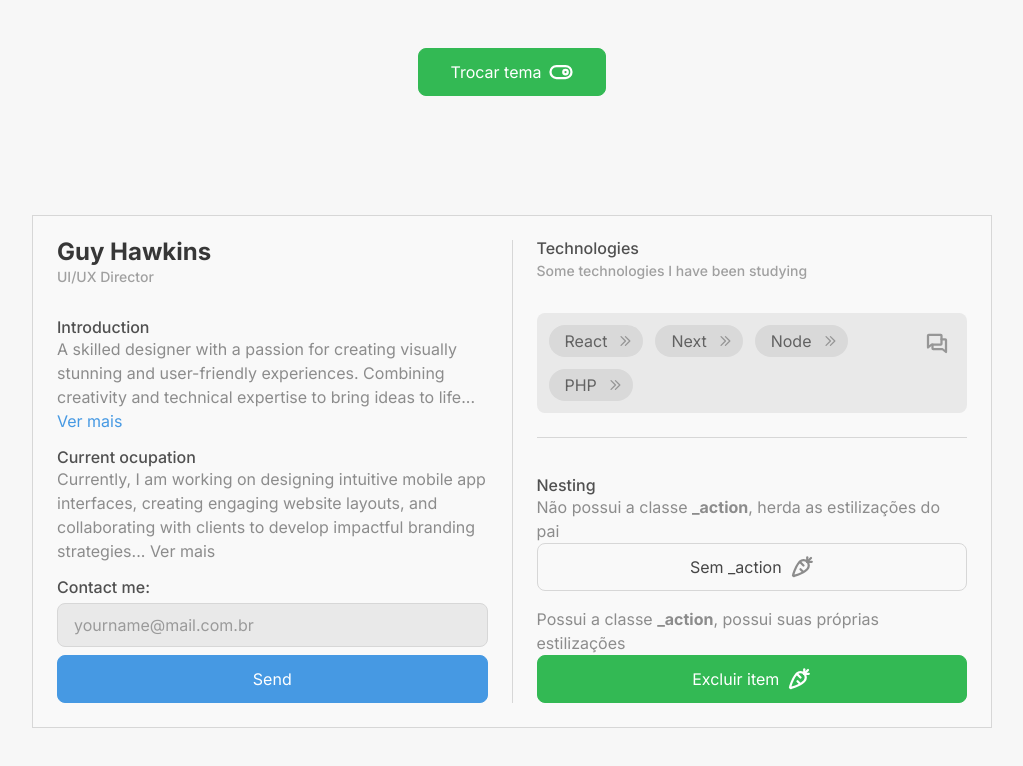
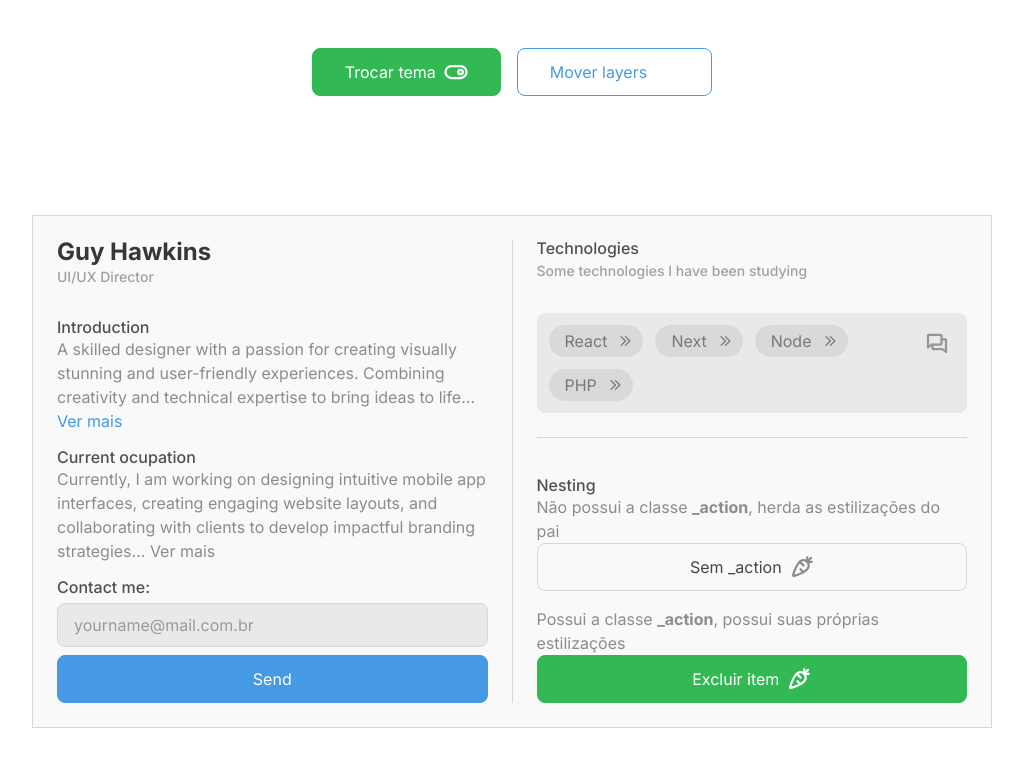
Before and after one commit to vitormarkis/nomenclatura-mentor-cycle, a React (Vite) app: page / in a window 1280 px wide. Shown: the top 766 px of the page, without its empty margins (128-1151 px from the left). Built offline with nearby package versions, Linux system fonts and the light colour scheme.

Commit message:
feat: useLayers

```diff
--- a/package.json
+++ b/package.json
@@ -18,7 +18,8 @@
     "react-dom": "^18.2.0",
     "tailwind-merge": "^1.13.2",
     "tailwindcss": "^3.3.2",
-    "tailwindcss-theme-swapper": "^0.6.5"
+    "tailwindcss-theme-swapper": "^0.6.5",
+    "zustand": "^4.3.9"
   },
   "devDependencies": {
     "@types/react": "^18.2.14",
--- a/src/App.tsx
+++ b/src/App.tsx
@@ -10,6 +10,7 @@ import { useState } from "react"
 import IconCarrot from "./components/icons/IconCarrot"
 import SendMessage from "./components/modal/SendMessage"
 import Button from "./components/buttons/Button"
+import { useLayers } from "./states/useLayers"
 
 // import resolveConfig from "tailwindcss/resolveConfig"
 // import config from "../tailwind.config"
@@ -21,16 +22,36 @@ const techs = ["React", "Next", "Node", "PHP"]
 
 export function App() {
   const [emailInput, setEmailInput] = useState("")
+  const { layerSequence, moveLayerSequence } = useLayers()
   const { theme, setTheme } = useTheme()
 
   const isInDarkMode = theme == "dark"
   const ThemeIcon = isInDarkMode ? IconToggleLeft : IconToggleRight
 
   return (
-    <div className="_first grid place-items-center min-h-screen">
-      <div className="_action">
-        <Button onClick={() => (theme == "dark" ? setTheme("light") : setTheme("dark"))}>
+    <div
+      className={twMerge(
+        "grid place-items-center min-h-screen bg-background-root",
+        layerSequence[0]
+      )}
+    >
+      <div className="flex gap-4">
+        <Button
+          className="_action"
+          onClick={() => (theme == "dark" ? setTheme("light") : setTheme("dark"))}
+        >
           <span className="whitespace-nowrap">Trocar tema</span>
+          <ThemeIcon
+            size={24}
+            className="text-symbol"
+          />
+        </Button>
+        <Button
+          onClick={moveLayerSequence}
+          styleType="outlined"
+          className="_secondary"
+        >
+          <span className="whitespace-nowrap">Mover layers</span>
           <ThemeIcon
             size={24}
             className="text-symbol"
@@ -75,7 +96,10 @@ export function App() {
             <A.Input
               type="email"
               placeholder="yourname@mail.com.br"
-              className="_second mb-2 placeholder:text-fore-soft text-fore-strong"
+              className={twMerge(
+                "mb-2 placeholder:text-fore-soft text-fore-strong",
+                layerSequence[1]
+              )}
               value={emailInput}
               onChange={e => setEmailInput(e.target.value)}
             />
@@ -95,13 +119,16 @@ export function App() {
               <A.SubHeading>Some technologies I have been studying</A.SubHeading>
             </div>
 
-            <div className="_second flex gap-3 p-3 rounded-lg bg-background-base">
+            <div
+              className={twMerge("flex gap-3 p-3 rounded-lg bg-background-base", layerSequence[1])}
+            >
               <div className="flex flex-wrap gap-3">
                 {techs.map(t => (
                   <div
                     className={twMerge(
-                      "_third h-8 pl-4 pr-2 flex items-center rounded-full text-fore-ground",
-                      "bg-background-base"
+                      "h-8 pl-4 pr-2 flex items-center rounded-full text-fore-ground",
+                      "bg-background-base",
+                      layerSequence[2]
                     )}
                   >
                     <span className="whitespace-nowrap">{t}</span>
--- a/src/components/modal/SendMessage.tsx
+++ b/src/components/modal/SendMessage.tsx
@@ -4,7 +4,7 @@ import * as Dialog from "@radix-ui/react-dialog"
 import ReactDOM from "react-dom"
 import { Atom as A } from "../atoms"
 import Button from "../buttons/Button"
-import { useTheme } from "next-themes"
+import { useLayers } from "../../states/useLayers"
 
 interface SendMessageProps extends React.HTMLAttributes<HTMLDivElement> {
   children?: React.ReactNode
@@ -12,9 +12,7 @@ interface SendMessageProps extends React.HTMLAttributes<HTMLDivElement> {
 
 export default function SendMessage({ children, ...props }: SendMessageProps) {
   const [isModalOpen, setIsModalOpen] = useState(false)
-  const { theme } = useTheme()
-
-  const isInDarkMode = theme == "dark"
+  const { layerSequence } = useLayers()
 
   const toggleModal = () => setIsModalOpen(isOpen => !isOpen)
 
@@ -33,8 +31,9 @@ export default function SendMessage({ children, ...props }: SendMessageProps) {
           <div
             {...props}
             className={twMerge(
-              "_first max-w-[24rem] w-full z-[10]",
+              "max-w-[24rem] w-full z-[10]",
               "bg-background-base border border-ring-base p-6 rounded-lg text-fore-ground",
+              layerSequence[0],
               props.className
             )}
           >
--- a/src/lib/tailwind/plugin.ts
+++ b/src/lib/tailwind/plugin.ts
@@ -1,6 +1,6 @@
 import plugin from "tailwindcss/plugin"
 import { generateColorObjects, generateRGBVariables, getUniqueCSSVariables } from "./helpers"
-import { allThemesLayers } from "./themes"
+import { allThemesLayers, darkModeColors, lightModeColors } from "./themes"
 import { appColors } from "./colors"
 import { getAllThemesRGB } from "./themesWork"
 
@@ -16,8 +16,8 @@ export const markisPlugin = plugin(
     const allThemesRGB = getAllThemesRGB(allThemesLayers)
 
     addBase({
+      ...appColorsRGB,
       ...allThemesRGB,
-      ...appColorsRGB,
     })
   },
   {
--- a/src/lib/tailwind/themes/dark.ts
+++ b/src/lib/tailwind/themes/dark.ts
@@ -2,6 +2,7 @@ import { NewTheme, TWObjectColorsMaybe } from "../types"
 
 export const darkModeColors: NewTheme<"dark"> = {
   ".dark ._first": {
+    "--background-root": "rgba(0, 0, 0)",
     "--background-base": "rgba(0, 0, 0)",
     "--background-shadow": "rgba(20, 20, 20)",
     "--ring-base": "rgba(47, 47, 47)",
@@ -14,6 +15,7 @@ export const darkModeColors: NewTheme<"dark"> = {
     "--symbol": "rgba(130, 130, 130)",
   },
   ".dark ._second": {
+    "--background-root": "rgba(0, 0, 0)",
     "--background-base": "rgba(30, 30, 30)",
     "--background-shadow": "rgba(50, 50, 50)",
     "--ring-base": "rgba(43, 43, 43)",
@@ -23,6 +25,7 @@ export const darkModeColors: NewTheme<"dark"> = {
     "--fore-soft": "rgba(145, 145, 145)",
   },
   ".dark ._third": {
+    "--background-root": "rgba(30, 30, 30)",
     "--background-base": "rgba(50, 50, 50)",
     "--background-shadow": "rgba(60, 60, 60)",
     "--fore-ground": "rgba(160, 160, 160)",
--- a/src/lib/tailwind/themes/example.ts
+++ b/src/lib/tailwind/themes/example.ts
@@ -1,7 +1,5 @@
 import { NewTheme } from "../types"
 
-export const newThemeExample: NewTheme<"randomType"> = {
-  ".randomType ._first": {
-    "--background-base": "rgba(20,20,20)",
-  },
+export const newThemeExample: NewTheme<"summer"> = {
+  ".summer ._action": {},
 }
--- a/src/lib/tailwind/themes/light.ts
+++ b/src/lib/tailwind/themes/light.ts
@@ -2,6 +2,7 @@ import { TWObjectColorsMaybe } from "../types"
 
 export const lightModeColors = {
   "._first": {
+    "--background-root": "rgba(255, 255, 255)",
     "--background-base": "rgba(249, 249, 249)",
     "--background-shadow": "rgba(233, 233, 233)",
     "--background-opposite": "rgba(220, 220, 220)",
@@ -17,6 +18,7 @@ export const lightModeColors = {
     "--fore-accent": "var(--sunset-red-500)",
   },
   "._second": {
+    "--background-root": "rgba(249, 249, 249)",
     "--background-base": "rgba(233, 233, 233)",
     "--background-shadow": "rgba(217, 217, 217)",
     "--background-opposite": "rgba(204, 204, 204)",
@@ -29,11 +31,17 @@ export const lightModeColors = {
     "--fore-soft": "rgba(154, 154, 154)",
   },
   "._third": {
+    "--background-root": "rgba(233, 233, 233)",
     "--background-base": "rgba(217, 217, 217)",
     "--background-shadow": "rgba(201, 201, 201)",
     "--background-opposite": "rgba(185, 185, 185)",
-    "--fore-ground": "rgba(98, 98, 98)",
-    "--symbol": "rgba(150, 150, 150)",
+    "--fore-ground": "rgba(120, 120, 120)",
+    "--symbol": "rgba(120, 120, 120)",
+
+    "--ring-base": "rgba(185, 185, 201)",
+    "--fore-heading-base": "rgba(40, 40, 40)",
+    "--fore-heading-soft": "rgba(60, 60, 60)",
+    "--fore-soft": "rgba(154, 154, 154)",
   },
   "._action": {
     "--background-base": "rgba(51, 185, 84)",
--- a/src/lib/tailwind/types.ts
+++ b/src/lib/tailwind/types.ts
@@ -2,22 +2,23 @@ import { appColors } from "./colors"
 import { lightModeColors } from "./themes"
 
 type cssVaribles = keyof (typeof appColors)[":root"]
-type Stringx = `var(${cssVaribles})` | `rgb(${string})` | `rgba(${string})`
+type ValidColorValue = `var(${cssVaribles})` | `rgb(${string})` | `rgba(${string})`
 
 export interface TWVariablesColors {
-  "--background-base": Stringx
-  "--background-shadow": Stringx
-  "--background-opposite": Stringx
-  "--ring-base": Stringx
-  "--ring-strong": Stringx
-  "--fore-heading-base": Stringx
-  "--fore-heading-soft": Stringx
-  "--fore-ground": Stringx
-  "--fore-soft": Stringx
-  "--fore-strong": Stringx
-  "--fore-support": Stringx
-  "--fore-accent": Stringx
-  "--symbol": Stringx
+  "--background-root": ValidColorValue
+  "--background-base": ValidColorValue
+  "--background-shadow": ValidColorValue
+  "--background-opposite": ValidColorValue
+  "--ring-base": ValidColorValue
+  "--ring-strong": ValidColorValue
+  "--fore-heading-base": ValidColorValue
+  "--fore-heading-soft": ValidColorValue
+  "--fore-ground": ValidColorValue
+  "--fore-soft": ValidColorValue
+  "--fore-strong": ValidColorValue
+  "--fore-support": ValidColorValue
+  "--fore-accent": ValidColorValue
+  "--symbol": ValidColorValue
 }
 
 export type TWObjectColors = Record<string, TWVariablesColors>
--- /dev/null
+++ b/src/states/useLayers.ts
@@ -0,0 +1,14 @@
+import { create } from "zustand"
+
+interface IUseLayers {
+  layerSequence: string[]
+  moveLayerSequence: () => void
+}
+
+export const useLayers = create<IUseLayers>((set, get) => ({
+  layerSequence: ["_first", "_second", "_third"],
+  moveLayerSequence: () => {
+    const [firstItem, ...layerSequence] = get().layerSequence
+    set({ layerSequence: [...layerSequence, firstItem] })
+  },
+}))
```
Also changed, not shown: 1 other file (tests, documents, lock files or other folders).
